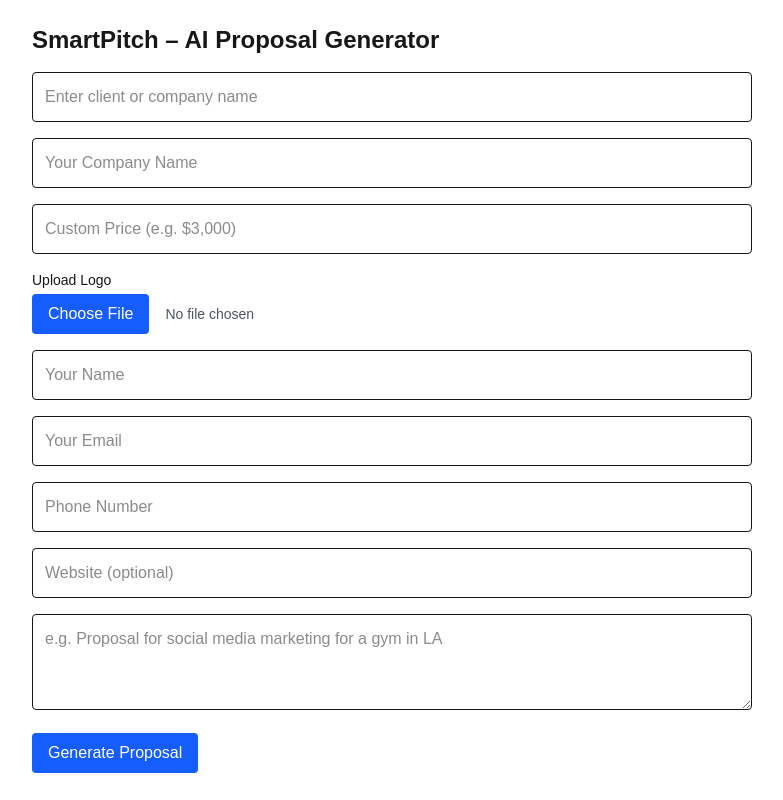
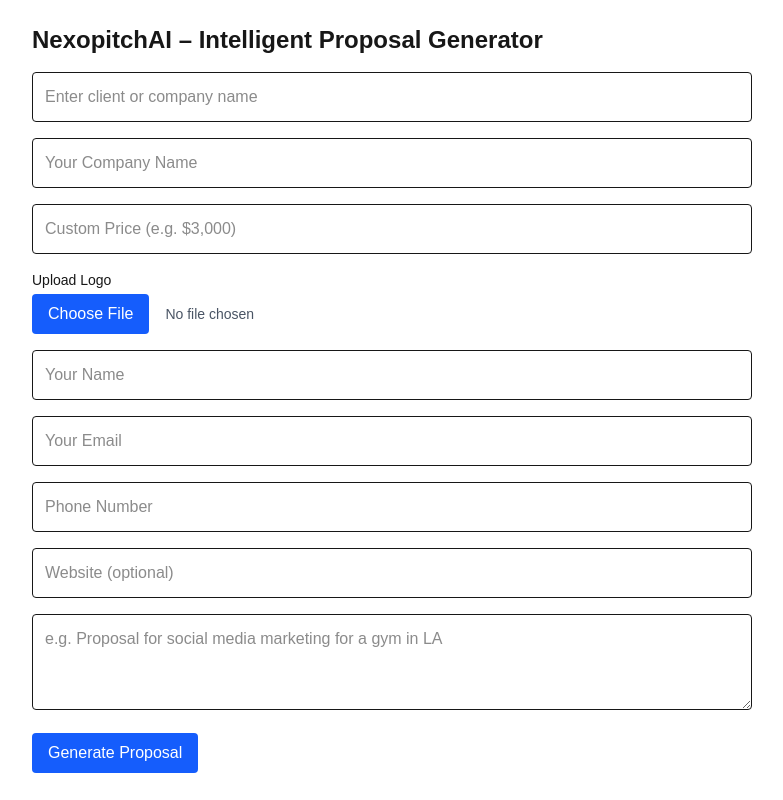
Before and after one commit to pasovacoin/nexopitchAI, a Next.js app: page / in a window 1280 px wide. Shown: the whole page, without its empty margins (248-1031 px from the left). Built offline with nearby package versions, Linux system fonts and the light colour scheme.

Commit message:
Renamed SmartPitch to NexopitchAI

```diff
--- a/app/layout.js
+++ b/app/layout.js
@@ -12,9 +12,10 @@
 });
 
 export const metadata = {
-  title: "Create Next App",
-  description: "Generated by create next app",
-};
+  title: 'NexopitchAI',
+  description: 'Professional proposals powered by AI – fast, clean, and customizable'
+}
+
 
 export default function RootLayout({ children }) {
   return (
--- a/app/page.js
+++ b/app/page.js
@@ -64,7 +64,8 @@
 
   return (
     <main className="p-6 max-w-3xl mx-auto">
-      <h1 className="text-2xl font-bold mb-4">SmartPitch – AI Proposal Generator</h1>
+      <h1 className="text-2xl font-bold mb-4">NexopitchAI – Intelligent Proposal Generator</h1>
+
       <input
   type="text"
   value={clientName}
```
